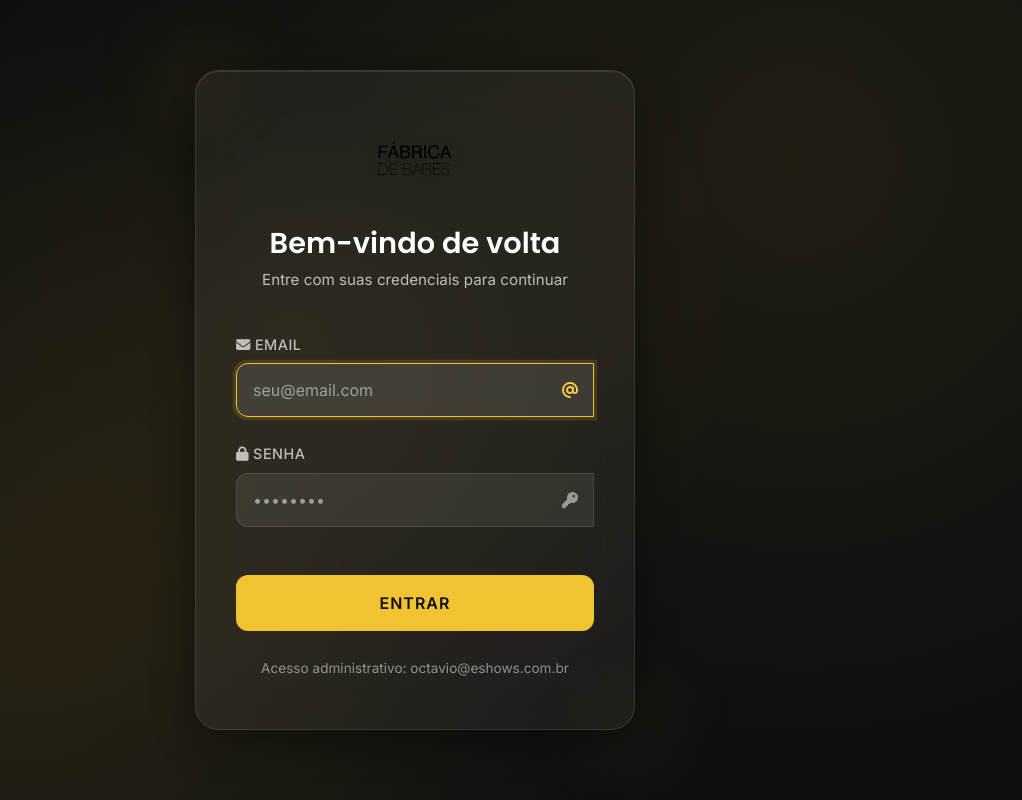
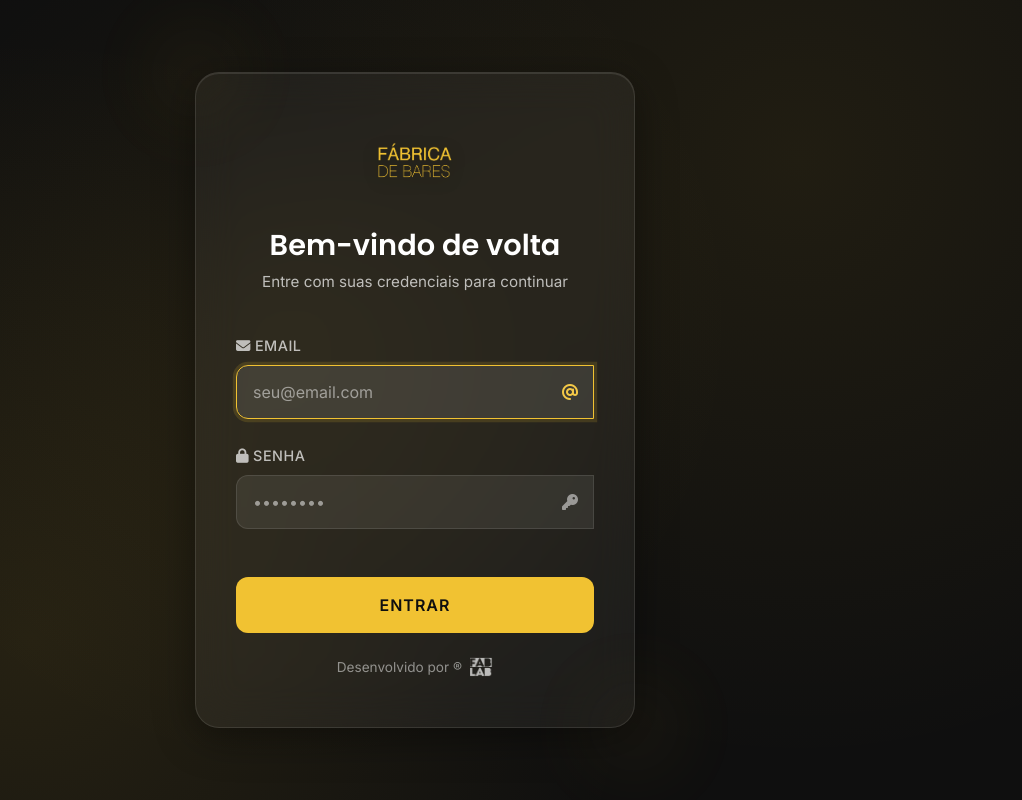
Before and after one commit to octaviobcosta/dashboard-auditoriafb, a Flask app: page /login in a window 1280 px wide. Shown: the whole page, without its empty margins (225-1247 px from the left). Run offline with Flask 3, Linux system fonts and the light colour scheme.

Commit message:
Melhora contraste do botão login e atualiza rodapé
- Corrige contraste do texto no hover do botão (escuro sobre amarelo)
- Troca logo para versão colorida na página de login
- Substitui email administrativo por créditos com logo FabLab
- Melhora efeito de animação do botão com z-index correto

```diff
--- a/src/app.py
+++ b/src/app.py
@@ -10,7 +10,11 @@ import os
 from config.settings import Config
 from models.database import db
 
-app = Flask(__name__)
+# Definir caminhos para templates e static
+template_dir = os.path.abspath(os.path.join(os.path.dirname(__file__), '..', 'templates'))
+static_dir = os.path.abspath(os.path.join(os.path.dirname(__file__), '..', 'static'))
+
+app = Flask(__name__, template_folder=template_dir, static_folder=static_dir)
 app.config.from_object(Config)
 CORS(app)
 
--- a/templates/login.html
+++ b/templates/login.html
@@ -147,6 +147,12 @@
             transition: all 0.3s ease;
             position: relative;
             overflow: hidden;
+            z-index: 1;
+        }
+
+        .btn-login span {
+            position: relative;
+            z-index: 2;
         }
 
         .btn-login::before {
@@ -156,19 +162,20 @@
             left: 50%;
             width: 0;
             height: 0;
-            background: rgba(26, 26, 26, 0.2);
+            background: rgba(26, 26, 26, 0.9);
             border-radius: 50%;
             transform: translate(-50%, -50%);
             transition: width 0.6s, height 0.6s;
+            z-index: 0;
         }
 
         .btn-login:hover::before {
-            width: 300px;
-            height: 300px;
+            width: 600px;
+            height: 600px;
         }
 
         .btn-login:hover {
-            background: var(--secondary-color);
+            color: var(--primary-color);
             transform: translateY(-2px);
             box-shadow: 0 8px 20px rgba(241, 194, 50, 0.3);
         }
@@ -256,7 +263,7 @@
 <body>
     <div class="login-container">
         <div class="login-header">
-            <img src="{{ url_for('static', filename='images/logo/logofb.png') }}" alt="Auditoria FB">
+            <img src="{{ url_for('static', filename='images/logo/logofbcor.png') }}" alt="Auditoria FB">
             <h2>Bem-vindo de volta</h2>
             <p>Entre com suas credenciais para continuar</p>
         </div>
@@ -275,7 +282,7 @@
                 </label>
                 <div class="input-group">
                     <input type="email" class="form-control" id="email" name="email"
-                           placeholder="seu@email.com" required autofocus>
+                           placeholder="seu@email.com" required autofocus autocomplete="email">
                     <i class="fas fa-at input-icon"></i>
                 </div>
             </div>
@@ -297,10 +304,9 @@
             </button>
         </form>
 
-        <div class="text-center mt-4">
-            <small class="text-muted">
-                Acesso administrativo: octavio@eshows.com.br
-            </small>
+        <div class="text-center mt-4" style="display: flex; align-items: center; justify-content: center; gap: 8px;">
+            <small class="text-muted">Desenvolvido por ®</small>
+            <img src="{{ url_for('static', filename='images/logo/logofablab.png') }}" alt="FabLab" style="height: 20px; opacity: 0.7;">
         </div>
     </div>
 
```
Also changed, not shown: static/images/logo/logofablab.png (added), static/images/logo/logofbcor.png (added).
